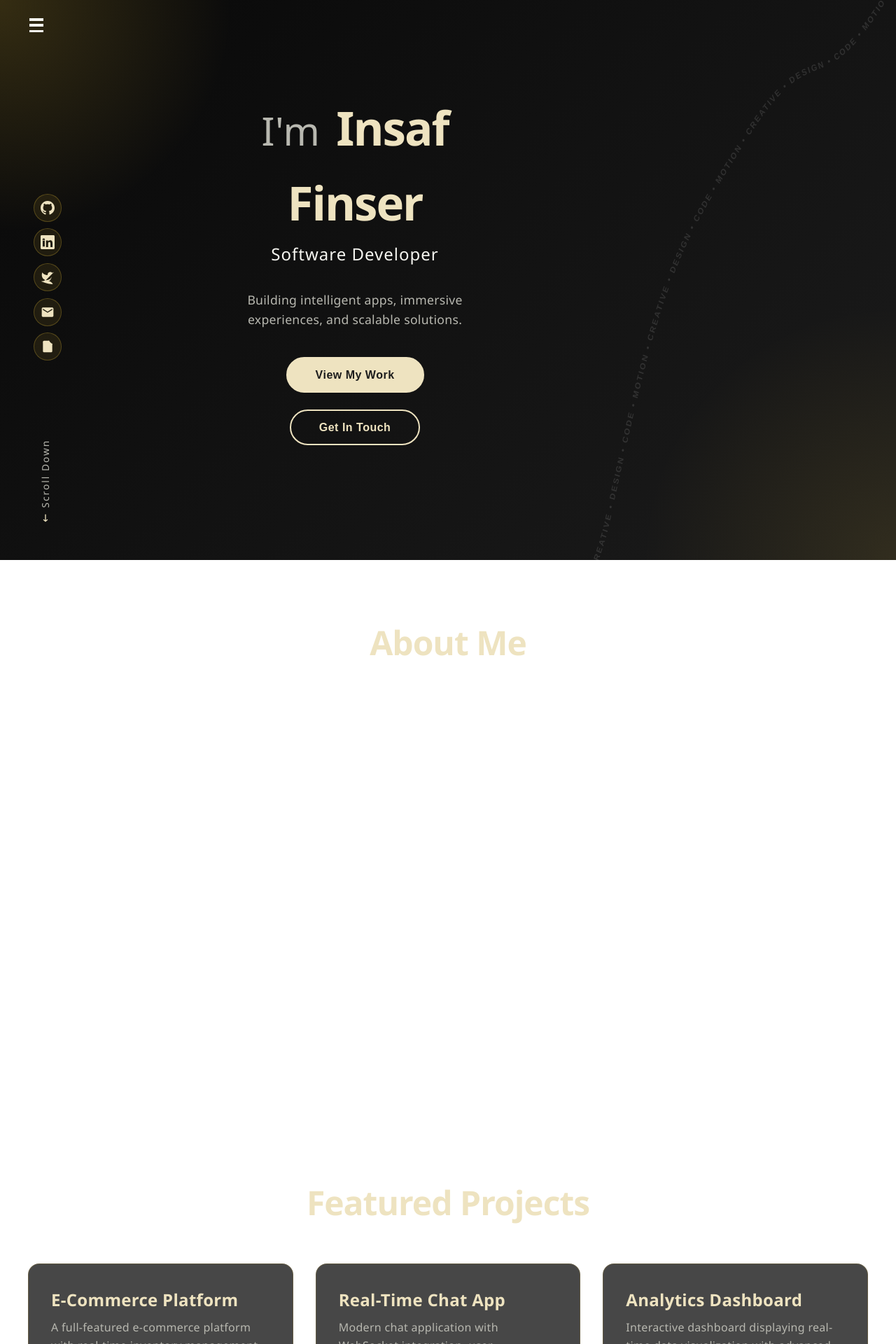
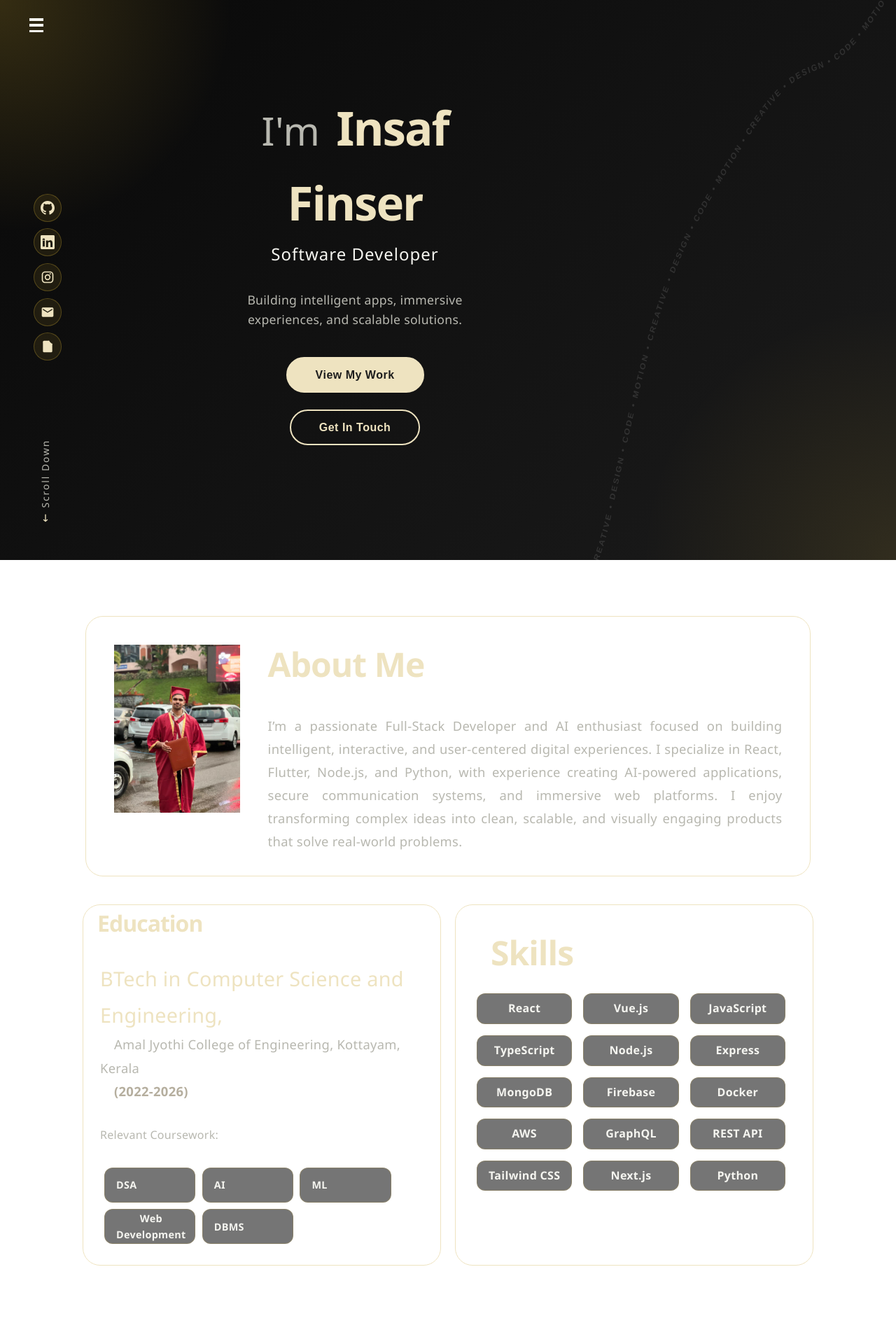
Before and after one commit to Insaf-Finser/Portfolio, a React (Vite) app: page / in a window 1280 px wide. Shown: the top 1920 px of the page at 70% size. Built offline with nearby package versions, Linux system fonts and the light colour scheme.

Commit message:
about me done

```diff
--- a/src/App.jsx
+++ b/src/App.jsx
@@ -58,8 +58,9 @@ const App = () => {
     }
   ]
 
-  const skills = ['React', 'Vue.js', 'JavaScript', 'TypeScript', 'Node.js', 'Express', 'MongoDB', 'PostgreSQL', 'Firebase', 'Docker', 'AWS', 'GraphQL', 'REST API', 'Tailwind CSS', 'Next.js', 'Python']
+  const skills = ['React', 'Vue.js', 'JavaScript', 'TypeScript', 'Node.js', 'Express', 'MongoDB', 'Firebase', 'Docker', 'AWS', 'GraphQL', 'REST API', 'Tailwind CSS', 'Next.js', 'Python']
 
+  const courses = ['DSA', 'AI', 'ML', 'Web Development', 'DBMS']
 
 
 
@@ -85,7 +86,6 @@ const App = () => {
           <li><a href="#home" onClick={closeNav}>Home</a></li>
           <li><a href="#about" onClick={closeNav}>About</a></li>
           <li><a href="#projects" onClick={closeNav}>Projects</a></li>
-          <li><a href="#skills" onClick={closeNav}>Skills</a></li>
           <li><a href="#contact" onClick={closeNav}>Contact</a></li>
         </ul>
         {navOpen && <div className="menu-overlay" onClick={closeNav} />}
@@ -117,12 +117,23 @@ const App = () => {
                       <span style={{ marginLeft: '0'}}>LinkedIn</span>
                     </ul>
                     <ul>
-                      <a href="https://twitter.com" target="_blank" rel="noopener noreferrer" title="Twitter" aria-label="Twitter">
-                        <svg width="28" height="28" viewBox="0 0 24 24" fill="currentColor">
-                          <path d="M23 3a10.9 10.9 0 01-3.14 1.53 4.48 4.48 0 00-7.86 3v1A10.66 10.66 0 013 4s-4 9 5 13a11.64 11.64 0 01-7 2s9 5 20 5a9.5 9.5 0 00-9-5.5c4.75 2.25 7-7 7-7a10.6 10.6 0 01-10 5.5"/>
-                        </svg>
-                      </a>
-                      <span style={{ marginLeft: '0' }}>Twitter</span>
+                      <a
+  href="https://instagram.com"
+  target="_blank"
+  rel="noopener noreferrer"
+  title="Instagram"
+  aria-label="Instagram"
+>
+  <svg
+    width="28"
+    height="28"
+    viewBox="0 0 24 24"
+    fill="currentColor"
+  >
+    <path d="M7.75 2C4.57 2 2 4.57 2 7.75v8.5C2 19.43 4.57 22 7.75 22h8.5C19.43 22 22 19.43 22 16.25v-8.5C22 4.57 19.43 2 16.25 2h-8.5zm0 2h8.5A3.75 3.75 0 0120 7.75v8.5A3.75 3.75 0 0116.25 20h-8.5A3.75 3.75 0 014 16.25v-8.5A3.75 3.75 0 017.75 4zm8.75 1a1.25 1.25 0 100 2.5 1.25 1.25 0 000-2.5zM12 7a5 5 0 100 10 5 5 0 000-10zm0 2a3 3 0 110 6 3 3 0 010-6z"/>
+  </svg>
+</a>
+                      <span style={{ marginLeft: '0' }}>Instagram</span>
                     </ul>
                     <ul>
                       <a href="mailto:insaffinser@gmail.com" title="Email" aria-label="Email">
@@ -176,10 +187,42 @@ const App = () => {
 
         {/* About Section */}
         <section id="about" className="about">
-          <div className="about-content">
-            <h2>About Me</h2>
+          <div className="about-content" data-aos="fade-up" data-aos-duration="1000" data-aos-once="true" style={{display:'flex'}}>
+            <img src="./src/assets/GradPic.jpeg" alt="Background" className="about-background" />
+            <div>
+              <h2>About Me</h2>
+              <p>I’m a passionate Full-Stack Developer and AI enthusiast focused on building intelligent, interactive, and user-centered digital experiences. I specialize in React, Flutter, Node.js, and Python, with experience creating AI-powered applications, secure communication systems, and immersive web platforms. I enjoy transforming complex ideas into clean, scalable, and visually engaging products that solve real-world problems.
+              </p>
+            </div>
 
           </div>
+          <div className="ab" style={{display:'flex' , gap:'0' , marginRight:'0'}}>
+            <div className="about-education">
+              <h2 style={{padding:'0',margin:'0',paddingLeft:'20px',paddingBottom:'20px'}}>Education</h2>
+              <p style={{marginBottom:'1rem'}}><span style={{color:'#eee3c0', fontSize:'1.8rem'}}>BTech in Computer Science and Engineering,</span> <br></br><span style={{paddingLeft:'20px'}}>Amal Jyothi College of Engineering, Kottayam, Kerala</span><br></br><span style={{paddingLeft:'20px' , fontWeight:'800' ,color:'#b5ae9e'}}>(2022-2026)</span>  </p>
+              <p>Relevant Coursework: </p>
+              <div className="skills-grid" style={{gap:'0.6rem',margin:'30px',marginRight:'10px', marginTop:'0',alignItems:'start', maxWidth:'32vw'}}>
+                {courses.map((course, idx) => (
+                  <div key={idx} className="skill-item" style={{fontSize:'0.9rem' , padding:'1rem 1rem' ,maxWidth:'300px' ,maxHeight:'50px',gap:'0.5rem',margin:'0' ,display:'flex',alignItems:'center'}}>
+                    {course}
+                  </div>
+                ))}
+              </div>
+            </div>
+
+            <div className="about-skills" >
+              <h2 style={{padding:'0',margin:'0',paddingLeft:'20px',paddingBottom:'20px'}}>Skills</h2>
+            <div className="skills-grid">
+              {skills.map((skill, idx) => (
+                <div key={idx} className="skill-item">
+                  {skill}
+                </div>
+              ))}
+            </div>
+
+            </div>
+          </div>
+
         </section>
 
         {/* Projects Section */}
@@ -195,18 +238,6 @@ const App = () => {
                     <span key={i} className="tag">{tag}</span>
                   ))}
                 </div>
-              </div>
-            ))}
-          </div>
-        </section>
-
-        {/* Skills Section */}
-        <section id="skills" className="skills">
-          <h2>Skills & Technologies</h2>
-          <div className="skills-grid">
-            {skills.map((skill, idx) => (
-              <div key={idx} className="skill-item">
-                {skill}
               </div>
             ))}
           </div>
--- a/src/components/BackgroundTextMotion.tsx
+++ b/src/components/BackgroundTextMotion.tsx
@@ -40,6 +40,7 @@ const BackgroundTextMotion = () => {
           pointer-events: none;
           z-index: 0;
           transition: opacity 0.3s ease-out;
+          animation: curveFadeIn 1.8s ease-out forwards;
         }
 
         .background-text-motion__svg {
@@ -61,7 +62,25 @@ const BackgroundTextMotion = () => {
           text-transform: uppercase;
           font-family: sans-serif;
         }
+
+
+
+        @keyframes curveFadeIn {
+            from {
+                opacity: 0;
+                transform: translateY(40px);
+                filter: blur(12px);
+            }
+
+            to {
+                opacity: 1;
+                transform: translateY(0);
+                filter: blur(0);
+            }
+        }
       `}</style>
+
+
 
       <svg
         className="background-text-motion__svg"
--- a/src/index.css
+++ b/src/index.css
@@ -3,6 +3,8 @@
   padding: 0;
   box-sizing: border-box;
 }
+
+
 
 :root {
   --bg-dark: #1d1d1d;
@@ -513,6 +515,7 @@ nav a {
   position: relative;
   text-transform: uppercase;
   letter-spacing: 1px;
+  transform: translateY(80px);
 }
 
 
@@ -579,10 +582,33 @@ button.secondary:hover {
 }
 
 .about-content {
-  max-width: 900px;
+  max-width: 81vw;
+  max-height: 70vh;
+
   text-align: center;
   position: relative;
   z-index: 1;
+  border: 1px solid var(--accent) ;
+  border-radius: 25px;
+  @media (max-width: 768px) {
+    flex-direction: column;
+    max-width: 90vw;
+    max-height: none;
+  }
+
+}
+
+.about-background {
+  position: relative;
+  top: 0;
+  left: 0;
+  width: 220px;
+  height: 100%;
+  object-fit:fill;
+  z-index: -1;
+  padding:40px;
+  padding-Right:0;
+
 }
 
 .about h2 {
@@ -590,6 +616,10 @@ button.secondary:hover {
   margin-bottom: 2rem;
   color: var(--accent);
   letter-spacing: -1px;
+  margin-top: 30px;
+  text-align:start;
+  padding-left:40px;
+  padding-bottom: 0;
 }
 
 .about p {
@@ -597,6 +627,27 @@ button.secondary:hover {
   color: var(--text-secondary);
   margin-bottom: 1.5rem;
   line-height: 1.8;
+  text-align:justify;
+  padding: 0.5rem 2.5rem;
+  padding-top:0;
+
+}
+
+.about-skills{
+  border: 1px solid var(--accent);
+  border-radius:25px;
+  padding:30px;
+  margin:0;
+  padding-bottom: 30px;
+  margin-left:20px;
+  max-width: 40vw;
+  max-height: 70vh;
+
+  @media (max-width: 1268px) {
+    max-width: 40vw;
+    max-height: fit-content;
+  }
+
 }
 
 /* Projects Section */
@@ -705,14 +756,16 @@ button.secondary:hover {
   margin-bottom: 3rem;
   color: var(--accent);
   letter-spacing: -1px;
+  text-align: start;
+  padding: 0;
 }
 
 .skills-grid {
   display: grid;
   grid-template-columns: repeat(auto-fit, minmax(130px, 1fr));
-  gap: 1.5rem;
-  width: 100%;
-  max-width: 1000px;
+  gap: 1rem;
+  width: 98%;
+  max-width: 900px;
   position: relative;
   z-index: 1;
 }
@@ -720,7 +773,7 @@ button.secondary:hover {
 .skill-item {
   background: rgba(26, 26, 26, 0.6);
   border: 1px solid rgba(212, 175, 55, 0.2);
-  padding: 2rem 1rem;
+  padding:0.5rem 0.25rem;
   border-radius: 12px;
   text-align: center;
   transition: all 0.3s ease;
@@ -729,6 +782,76 @@ button.secondary:hover {
   color: var(--text-primary);
   position: relative;
   overflow: hidden;
+
+}
+
+.ab{
+  display:flex;
+  gap: 0;
+  padding:0;
+  justify-content: center;
+
+  margin:0;
+  margin-top:40px;
+  align-self: center;
+  text-align: left;
+
+  @media (max-width: 768px) {
+    max-height:fit-content;
+  }
+
+
+}
+
+.about-education{
+
+  width: 40vw;
+  padding:0;
+  margin:0px;
+  border: 1px solid var(--accent);
+  border-radius:25px;
+  text-align: left;
+
+  @media (max-width: 768px) {
+
+    width: 40vw;
+    text-align: left;
+    justify-content: start;
+    align-self: start;
+    font-size: 0.5rem;
+
+  }
+}
+
+.about-education h2{
+  text-align:left;
+  font-size: 2rem;
+
+  @media (max-width: 768px)  {
+    font-size: 0.5rem;
+
+  }
+}
+
+.about-education span{
+  text-align:left;
+  font-size: 1.15rem;
+
+  @media (max-width: 768px) {
+    font-size: 0.8rem;
+
+  }
+}
+
+.about-education p{
+  text-align:left;
+  padding:0.5rem 1.5rem;
+  font-size: 1rem;
+
+  @media (max-width: 768px) {
+    font-size: 1rem;
+
+  }
 }
 
 .skill-item::before {
@@ -745,7 +868,6 @@ button.secondary:hover {
 .skill-item:hover {
   background: rgba(26, 26, 26, 0.8);
   border-color: var(--accent);
-  transform: translateY(-8px);
   box-shadow: 0 15px 40px rgba(212, 175, 55, 0.15);
 }
 
```
Also changed, not shown: package.json (+8 -1 lines), src/assets/GradPic.jpeg (added), 1 other file (tests, documents, lock files or other folders).
